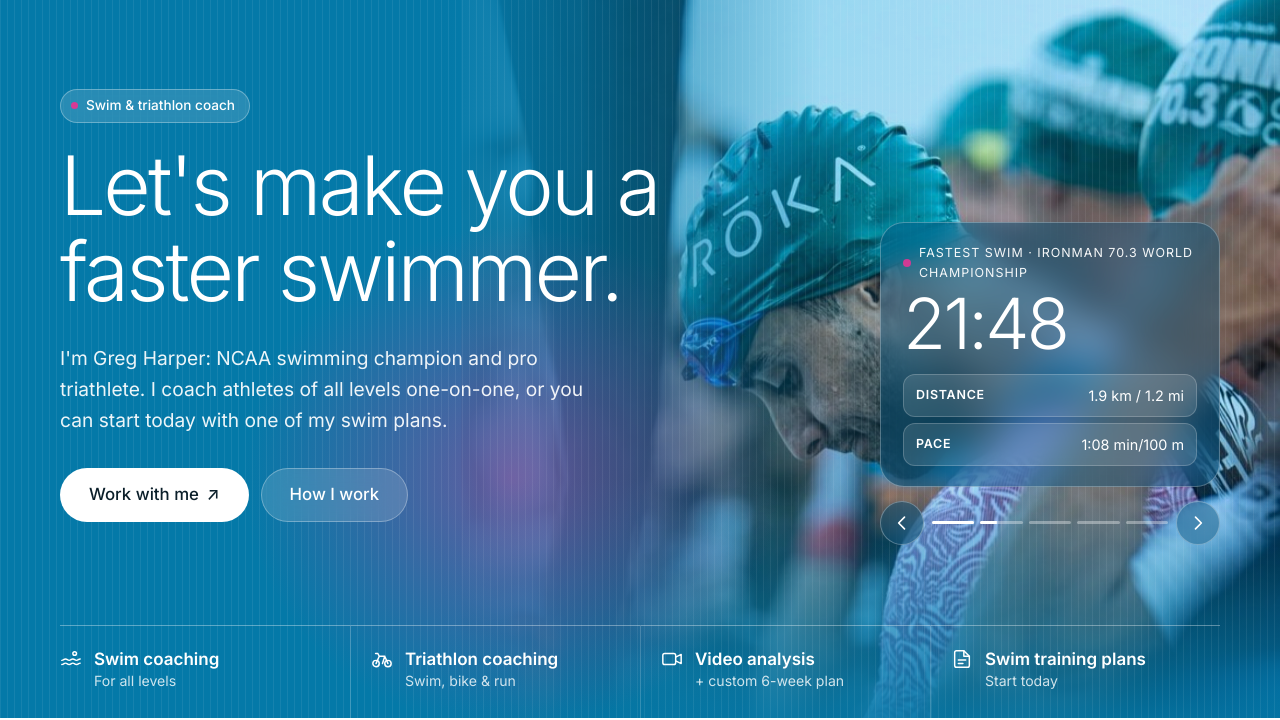
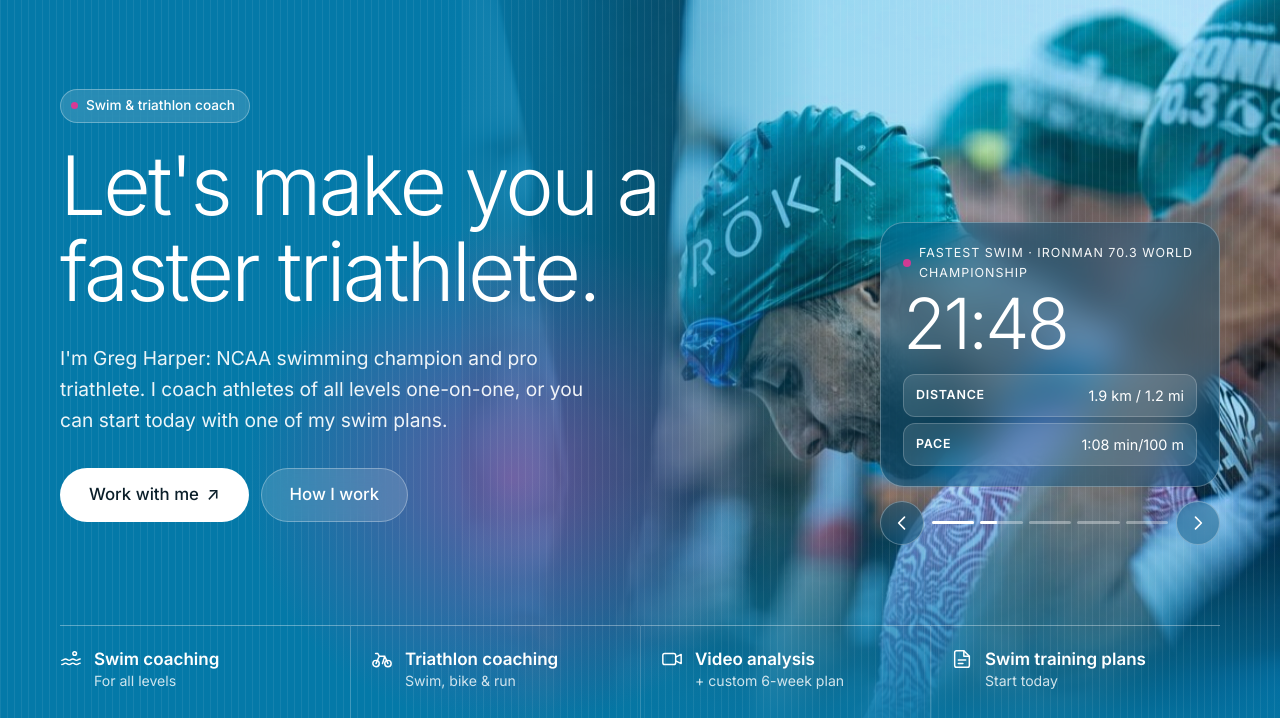
Before and after one commit to eliaslundberggg/eliaslundberggg.github.io, a plain HTML site: page index.html in a window 1280 px wide. Shown: the part 82-802 px from the top of the page. Drawn offline with Linux system fonts and the light colour scheme.

Commit message:
Change hero headline to triathlete
Co-Authored-By: Claude Opus 5.5 <noreply@anthropic.com>

```diff
--- a/index.html
+++ b/index.html
@@ -132,7 +132,7 @@
       <div class="container hero-b-grid">
         <div class="hero-text">
           <p class="eyebrow eyebrow-glass">Swim &amp; triathlon coach</p>
-          <h1 id="hero-title">Let's make you a faster swimmer.</h1>
+          <h1 id="hero-title">Let's make you a faster triathlete.</h1>
           <p class="lead">I'm Greg Harper: NCAA swimming champion and pro triathlete. I coach athletes of all levels one-on-one, or you can start today with one of my swim plans.</p>
           <div class="hero-cta">
             <a href="#contact" class="btn btn-white btn-lg">Work with me <span aria-hidden="true">&#8599;</span></a>
```
